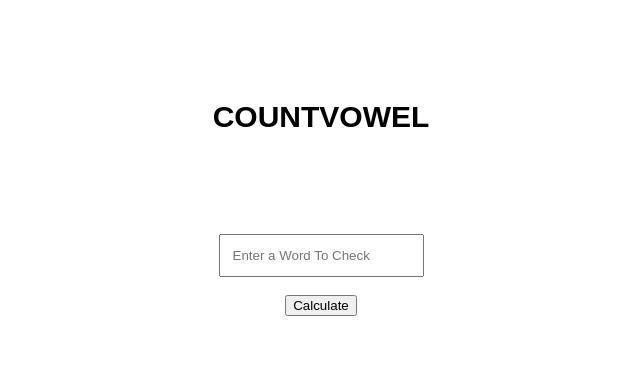
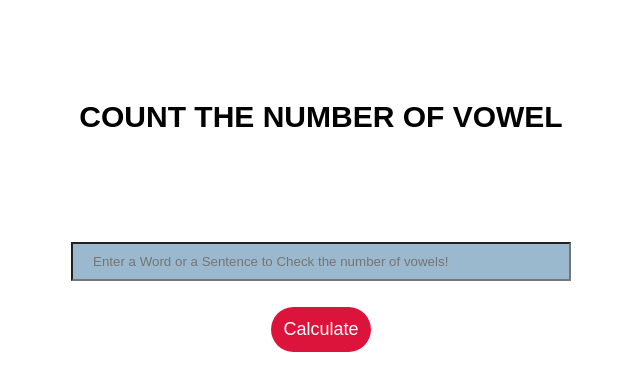
Before and after one commit to kalaiwani2110/kalaiwani2110.github.io, a plain HTML site: page ques3/ques5.html in a window 1280 px wide. Shown: the whole page, without its empty margins (319-959 px from the left). Drawn offline with Linux system fonts and the light colour scheme.

Commit message:
code for ques 5

```diff
--- a/ques3/ques5.html
+++ b/ques3/ques5.html
@@ -18,22 +18,35 @@
         .container{
             text-align:center;
         }
-        input{
-            padding:12px;
+        input[type=text]{
+        width: 500px;
+        padding: 10px 20px;
+         margin: 8px 0;
+         box-sizing: border-box;
+         background-color: #9AB9CE ;
+        }
+        input[type=button] {
+        background-color: crimson;
+        border: 0px solid #000000;
+        color: white;
+        padding:12px;
+        border-radius: 50px;
+        font-family: "Arial", "Courier New", monospace;
+        font-size: 18px;
         }
         #result{
             font-size:30px;
             font-family: calibri;
-            color:green;
+            color:red;
             text-align: center;
         }
     </style>
 </head>
 <body>
-    <h1>CountVowel</h1>
+    <h1>Count The Number of Vowel</h1>
    <div class="container">
-    <input type="text" id="textarea" placeholder="Enter a Word To Check"><br><br>
-    <button type="button" onclick="findVowels()">Calculate</button>
+    <input type="text" id="textarea" placeholder="Enter a Word or a Sentence to Check the number of vowels!"><br><br>
+    <input type="button" onclick="findVowels()" value="Calculate">
        <p id="result"></p>
        </div>
 
@@ -52,8 +65,8 @@
                   vowelsFound.push(txt[i]);
               }
           }
-          document.getElementById("result").innerHTML = "<p><strong>Vowels Found: </strong> "+ vowelsFound +"</p><p><strong>Vowels Count:</strong> "+ vowelsFound.length +"</p>";
-          alert("succesfully calculated" )
+          document.getElementById("result").innerHTML = "<p><strong>The Vowels are: </strong> "+ vowelsFound +"</p><p><strong>Number of Vowels Count:</strong> "+ vowelsFound.length +"</p>";
+          alert("Succesfull !!" )
         }
       </script>
 </body>
```
